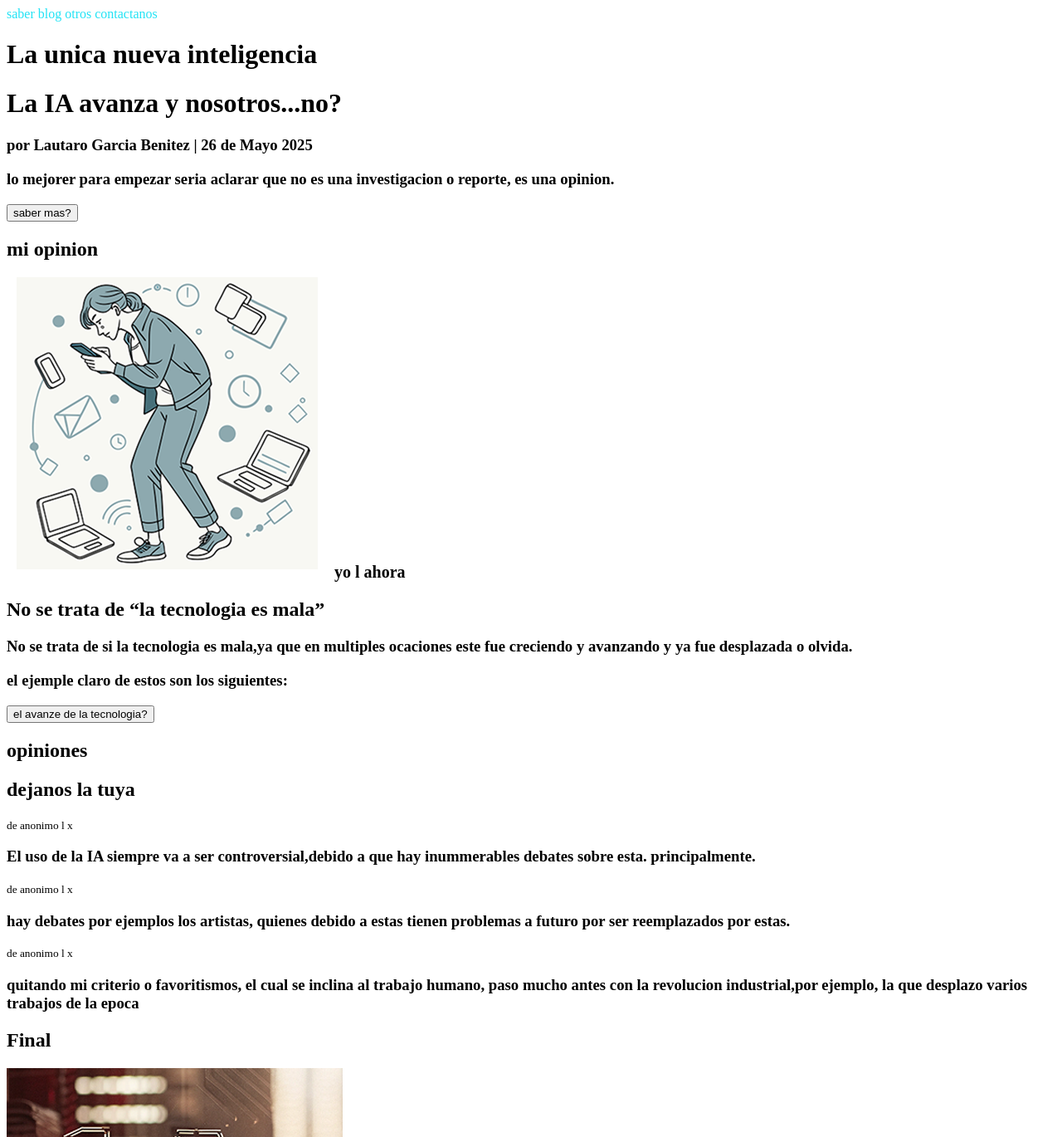
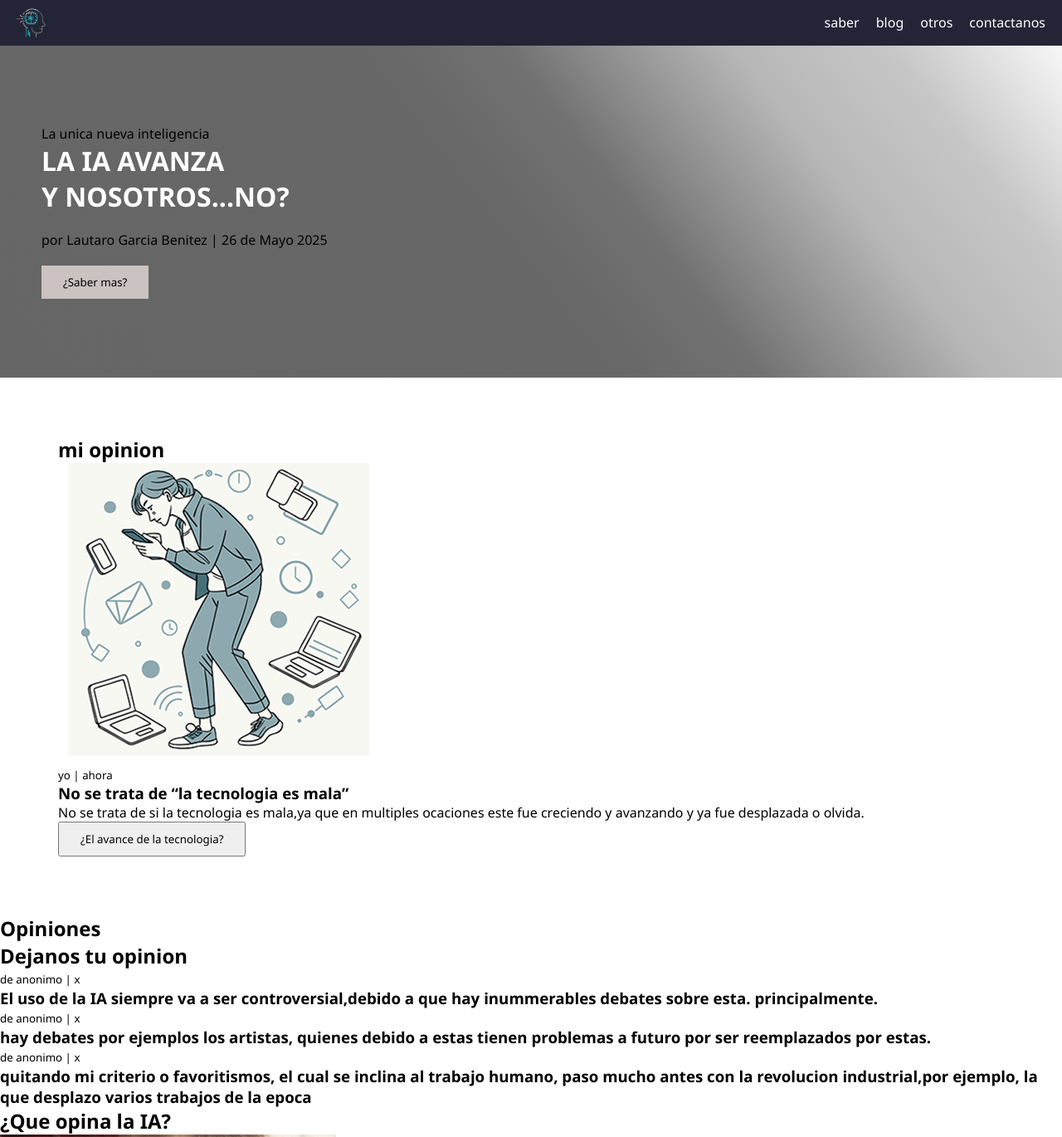
Before and after one commit to itinerariolunes/blog-garciabe, a plain HTML site: page index.html in a window 1280 px wide. Shown: the top 1370 px of the page at 83% size. Drawn offline with Linux system fonts and the light colour scheme.

Commit message:
18/08/2025

```diff
--- a/index.html
+++ b/index.html
@@ -1,108 +1,108 @@
 <!DOCTYPE html>
 <html lang="es">
+
 <head>
     <link rel="stylesheet" href="./styles/styles.css">
     <meta charset="UTF-8">
     <meta name="viewport" content="width=device-width, initial-scale=1.0">
-    <title>Document</title>
+    <title>IA Opina</title>
 </head>
+
 <body>
-    <nav>
+    <nav class="navBar">
+        <img src="./images/ia-mind (1) 3.png" width="35px">
+        <div class="linksDiv">
             <a href="">saber</a>
-        <a href="" >blog</a>
+            <a href="">blog</a>
             <a href="">otros</a>
             <a href="">contactanos</a>
+        </div>
     </nav>
-    <main>
-        <h1>La unica nueva inteligencia</h1>
-        <h1>La IA avanza y nosotros...no?</h1>
-        <h3>por Lautaro Garcia Benitez  | 26 de Mayo 2025 </h3>
-        <h3>lo mejorer para empezar seria aclarar que no es una  investigacion o reporte, es una opinion.</h3>
-        <button>saber mas?</button>
+    <main class="main">
+        <p>La unica nueva inteligencia</p>
+        <h1 class="tituloPrinc">La IA avanza </br> y nosotros...no?</h1>
+        <p>por Lautaro Garcia Benitez | 26 de Mayo 2025 </p>
+
+        <button class="buttonMain">¿Saber mas?</button>
+    </main>
+
     <section>
+        <div class="divpart2">
+            <h2>mi opinion</h2>
+            <img src="./images/chica-celu.png" alt="389px">
+            <small class="yo">yo | ahora</small>
+            <h3>No se trata de “la tecnologia es mala”</h3>
+            <p>No se trata de si la tecnologia es mala,ya que en multiples ocaciones este fue creciendo y avanzando y ya
+                fue desplazada o olvida.</p>
+
+            <button >¿El avance de la tecnologia?</button>
+        </div>
+
         <div>
-                <h2>mi opinion<h2>
-                    <img src="./images/chica-celu.png" alt="389px">
-                    <small>yo l   ahora</small>
-                <h2>No se trata de “la tecnologia es mala”</h2>
-                <h3>No se trata de si la tecnologia es mala,ya que en multiples
-                    ocaciones este fue creciendo y avanzando y ya fue
-                    desplazada o olvida.</h3>
+            <h2>Opiniones</h2>
+            <h2>Dejanos tu opinion</h2>
 
-                <h3>el ejemple claro de estos son los siguientes:</h3>
+            <small>de anonimo | x </small>
+            <h3>El uso de la IA siempre va a ser controversial,debido a que hay inummerables debates sobre esta.
+                principalmente.</h3>
 
-                <button>el avanze de la tecnologia?   </button>
+            <small>de anonimo | x </small>
+            <h3>hay debates por ejemplos los artistas, quienes debido a estas tienen problemas a futuro por ser
+                reemplazados por estas.</h3>
 
-            </div>
-            <div>
-                <h2>opiniones</h2>
-                <h2>dejanos la tuya </h2>
-
-                <small>de anonimo  l   x </small>
-                 <h3>El uso de la IA siempre va a ser
-                    controversial,debido a que hay
-                    inummerables debates sobre
-                    esta. principalmente.</h3>
-
-                <small>de anonimo  l   x </small>
-                 <h3>hay debates por ejemplos los
-                    artistas, quienes debido a estas
-                    tienen problemas a futuro por
-                    ser reemplazados por estas.</h3>
-
-                 <small>de anonimo  l   x </small>
-                <h3>quitando mi criterio o
-                    favoritismos, el cual se inclina
-                    al trabajo humano, paso mucho
-                    antes con la revolucion
-                    industrial,por ejemplo, la que
-                    desplazo varios trabajos de la
-                    epoca</h3>
+            <small>de anonimo | x </small>
+            <h3>quitando mi criterio o favoritismos, el cual se inclina al trabajo humano, paso mucho antes con la
+                revolucion industrial,por ejemplo, la que desplazo varios trabajos de la epoca</h3>
         </div>
     </section>
     <section>
-            <h2>Final</h2>
+        <h2>¿Que opina la IA?</h2>
 
         <div>
             <img src="./images/ia imagenb.png" alt="400px">
-                <small>de anonimo   l  2025  </small>
+            <small>de anonimo | 2025 </small>
             <h2>Es una herramienta,no una respuesta</h2>
-                <h3>El problema de esta recae no es sus
-                    funciones, ya que , en si es una
-                    herramienta de enorme potencial que
-                    deberia usarse de mejor manera; cuento
-                    esto porque las mismas imagen del blog
-                    en su mayoria son IA,se uso para buscar un diseño propio en cuestion de
-                     minutos</h3>
+            <h3>El problema de esta recae no es sus funciones, ya que , en si es una herramienta de enorme potencial que
+                deberia usarse de mejor manera; cuento esto porque las mismas imagen del blog en su mayoria son IA,se
+                uso para buscar un diseño propio en cuestion de minutos</h3>
         </div>
+
         <div>
             <img src="./images/paisaje ia.png" alt="400px">
-                <small>de anonimo   l  2025 </small>
-                <h3>pero justamente recae ahi el problema las
-                    personas ya mismo recaen en la dependencia y
-                    uso excesivo o erroneo  de esta herramienta.</h3>
+            <small>de anonimo | 2025 </small>
+            <h3>pero justamente recae ahi el problema las personas ya mismo recaen en la dependencia y uso excesivo o
+                erroneo de esta herramienta.</h3>
 
-                <h3>Para finalizar se me ocurrio una idea
-                    preguntarle a una misma IA sobre el tema,
-                    en este caso use la meta IA (whatsapp), la
-                     cual me respondio:</h3>
+            <h3>Para finalizar se me ocurrio una idea preguntarle a una misma IA sobre el tema, en este caso use la meta
+                IA (whatsapp), la cual me respondio:</h3>
 
-                <h3>“No tengo opiniones personales,pero puedo
-                     decirte que las IA pueden ser herramientas</h3>
+            <h3>“No tengo opiniones personales,pero puedo decirte que las IA pueden ser herramientas </h3>
+        </div>
 
-            </div>
         <div>
             <img src="./images/esclavo ia.png" width="400px">
-                <small>de anonimo   l  2025 </small>
-                <h3>utiles para diversas tareas,como responder preguntas,generar texto o imagenes, y mas.
-                    Mi funcion es asistirte y poporcionarte informacion de forma eficiente.</h3>
+            <small>de anonimo | 2025 </small>
+            <h3>utiles para diversas tareas,como responder preguntas,generar texto o imagenes, y mas. Mi funcion es
+                asistirte y poporcionarte informacion de forma eficiente.</h3>
         </div>
 
     </section>
     <footer>
-            <img src="./images/ia-mind (1) 3.png" alt="" width="75px"><h2>Finstreet 118 2561 Fintown</h2>
+        <div class="izq">
+            <img src="./images/ia-mind (1) 3.png" alt="" width="75px">
+            <div>
+                <h2>Finstreet 118 2561 Fintown</h2>
+                <h2>Hello@finsweet.com 020 7993 2905</h2>
+            </div>
+        </div>
+        <div class="der">
+            <a href="">Home</a>
+            <a href="">Blog</a>
+            <a href="">About us</a>
+            <a href="">Contact us</a>
+            <a href="">Privacy Policy</a>
+        </div>
+    </footer>
+</body>
 
-        </footer>
-    </main>
-</body>
 </html>
--- a/styles/styles.css
+++ b/styles/styles.css
@@ -1,15 +1,68 @@
+* {
+    margin: 0;
+    padding: 0;
+    box-sizing: border-box;
+
+    font-family: 'Segoe UI', 'Helvetica Neue', Arial, sans-serif;
+}
+
 a {
     text-decoration: none;
-    color: #22E3F5;
+    color: #ffffff;
+    transition: color 0.2s;
 }
 
-a:active {
-    color: #22E3F5;
+button {
+    width: fit-content;
+    padding: 10px 25px;
 }
 
-.links {
+a:hover {
+    color: #CBC2C2
 }
 
-.links-2 {
-    color: brown;
+.navBar {
+    display: flex;
+    justify-content: space-between;
+    align-items: center;
+    background-color: #232536;
+
+    padding: 5px 20px;
 }
+
+.linksDiv {
+    display: flex;
+    gap: 20px;
+}
+
+.main {
+    background: #666666;
+    background: linear-gradient(52deg, rgba(102, 102, 102, 1) 0%, rgba(103, 103, 103, 1) 47%, rgba(114, 114, 114, 1) 58%, rgba(183, 183, 183, 1) 75%, rgba(199, 199, 199, 1) 87%, rgba(247, 247, 247, 1) 100%);
+
+    height: 400px;
+    padding-left: 50px ;
+
+    display: flex;
+    flex-direction: column;
+    justify-content: center;
+}
+
+.tituloPrinc {
+    text-transform: uppercase;
+    color: white;
+
+    margin: 0px 0px 20px 0px;
+}
+
+.buttonMain {
+    margin-top: 20px;
+
+    border: #CBC2C2 solid 1px;
+    background-color: #CBC2C2;
+}
+.divpart2 {
+    margin: 70px;
+    }
+    .yo{
+        display: flex;
+    }
```
Lines whose indentation alone changed are shown as unchanged.
